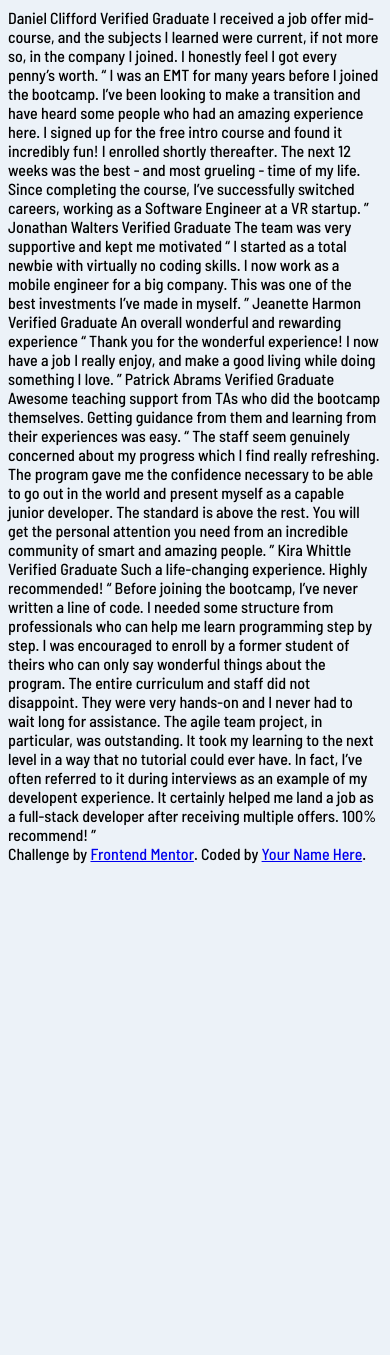
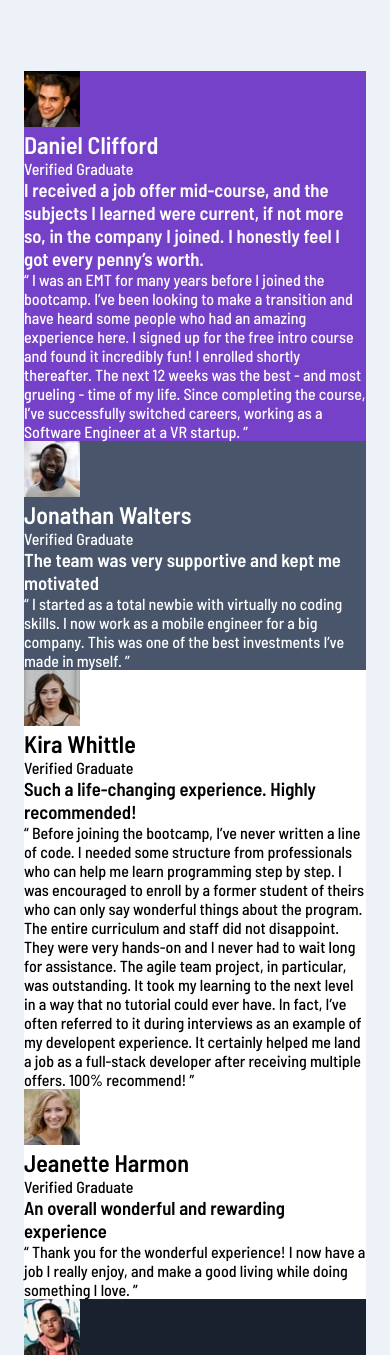
Before and after one commit to sirriah/testimonials-grid-section-main, a plain HTML site: page index.html in a window 390 px wide. Shown: the top 1355 px of the page. Before the commit the page ends 871 px from the top, so only its background shows below. Drawn offline with Linux system fonts and the light colour scheme.

Commit message:
prepared mobile view and desktop view

```diff
--- a/css/style.scss
+++ b/css/style.scss
@@ -1,21 +1,68 @@
-:root{
+:root {
   --moderate-violet: #7541c8;
-    --Very-dark-grayish-blue: #48556a;
+  --very-dark-grayish-blue: #48556a;
   --very-dark-blackish-blue: #19212e;
   --white: #ffffff;
 
   --light-gray: #cfcfcf;
   --light-grayish-blue: #ecf2f8;
-
 }
 
-*{
+* {
   box-sizing: border-box;
+  margin: 0;
 }
 
-body{
-    font-family: 'Barlow Semi Condensed', sans-serif;
+body {
+  font-family: "Barlow Semi Condensed", sans-serif;
   font-size: 0.8125;
   overflow-x: hidden;
   background-color: var(--light-grayish-blue);
 }
+
+.testimonials {
+    margin: 4.4375rem 1.5rem;
+
+
+  @media screen and (min-width: 800px) {
+    display: grid;
+    grid-template-columns: repeat(4, 1fr);
+    grid-template-rows: repeat(2, 1fr);
+    height: 100%;
+    grid-gap: 1rem;
+  }
+}
+
+.small {
+  grid-row: span 1;
+  grid-column: span 1;
+}
+
+.medium--landscape {
+  grid-row: span 1;
+  grid-column: span 2;
+}
+
+.medium--portrait {
+  grid-row: span 2;
+  grid-column: span 1;
+}
+
+.violet {
+  background-color: var(--moderate-violet);
+  color: var(--white);
+}
+
+.gray {
+  background-color: var(--very-dark-grayish-blue);
+  color: white;
+}
+
+.white {
+  background-color: white;
+}
+
+.black {
+  background-color: var(--very-dark-blackish-blue);
+  color: white;
+}
--- a/index.html
+++ b/index.html
@@ -14,50 +14,57 @@
 
 </head>
 <body>
-  Daniel Clifford
-  Verified Graduate
 
-  I received a job offer mid-course, and the subjects I learned were current, if not more so,
+  <main class="main-content">
+    <div class="testimonials">
+
+      <div class="testimonials__item medium--landscape violet">
+        <div class="profile-info">
+          <img class="profile-image" src="./images/image-daniel.jpg" alt="profile photo of Daniel Clifford">
+          <div class="profile-content">
+            <h2 class="profile-content__name">Daniel Clifford</h2>
+            <span class="profile-content__status">Verified Graduate</span>
+          </div>
+        </div>
+        <h3>I received a job offer mid-course, and the subjects I learned were current, if not more so,
           in the company I joined. I honestly feel I got every penny’s worth.
-
-  “ I was an EMT for many years before I joined the bootcamp. I’ve been looking to make a
+        </h3>
+        <p>“ I was an EMT for many years before I joined the bootcamp. I’ve been looking to make a
           transition and have heard some people who had an amazing experience here. I signed up
           for the free intro course and found it incredibly fun! I enrolled shortly thereafter.
           The next 12 weeks was the best - and most grueling - time of my life. Since completing
-  the course, I’ve successfully switched careers, working as a Software Engineer at a VR startup. ”
+          the course, I’ve successfully switched careers, working as a Software Engineer at a VR startup. ”</p>
+      </div>
 
-  Jonathan Walters
-  Verified Graduate
-
+      <div class="testimonials__item small gray">
+        <div class="profile-info">
+          <img class="profile-image" src="./images/image-jonathan.jpg" alt="profile photo of Daniel Clifford">
+          <div class="profile-content">
+            <h2 class="profile-content__name">Jonathan Walters</h2>
+            <span class="profile-content__status">Verified Graduate</span>
+          </div>
+        </div>
+        <h3>
           The team was very supportive and kept me motivated
-
-  “ I started as a total newbie with virtually no coding skills. I now work as a mobile engineer
+        </h3>
+        <p>“ I started as a total newbie with virtually no coding skills. I now work as a mobile engineer
           for a big company. This was one of the best investments I’ve made in myself. ”
 
-  Jeanette Harmon
-  Verified Graduate
+        </p>
+      </div>
 
-  An overall wonderful and rewarding experience
-
-  “ Thank you for the wonderful experience! I now have a job I really enjoy, and make a good living
-  while doing something I love. ”
-
-  Patrick Abrams
-  Verified Graduate
-
-  Awesome teaching support from TAs who did the bootcamp themselves. Getting guidance from them and
-  learning from their experiences was easy.
-
-  “ The staff seem genuinely concerned about my progress which I find really refreshing. The program
-  gave me the confidence necessary to be able to go out in the world and present myself as a capable
-  junior developer. The standard is above the rest. You will get the personal attention you need from
-  an incredible community of smart and amazing people. ”
-
-  Kira Whittle
-  Verified Graduate
-
+<div class="testimonials__item medium--portrait white">
+        <div class="profile-info">
+          <img class="profile-image" src="./images/image-kira.jpg" alt="profile photo of Daniel Clifford">
+          <div class="profile-content">
+            <h2 class="profile-content__name">Kira Whittle</h2>
+            <span class="profile-content__status">Verified Graduate</span>
+          </div>
+        </div>
+        <h3>
           Such a life-changing experience. Highly recommended!
-
+        </h3>
+        <p>
           “ Before joining the bootcamp, I’ve never written a line of code. I needed some structure from
   professionals who can help me learn programming step by step. I was encouraged to enroll by a former
   student of theirs who can only say wonderful things about the program. The entire curriculum and staff
@@ -66,10 +73,50 @@
   could ever have. In fact, I’ve often referred to it during interviews as an example of my developent
   experience. It certainly helped me land a job as a full-stack developer after receiving multiple offers.
   100% recommend! ”
+        </p>
 
-  <div class="attribution">
-    Challenge by <a href="https://www.frontendmentor.io?ref=challenge" target="_blank">Frontend Mentor</a>.
-    Coded by <a href="#">Your Name Here</a>.
     </div>
+
+      <div class="testimonials__item small white">
+        <div class="profile-info">
+          <img class="profile-image" src="./images/image-jeanette.jpg" alt="profile photo of Daniel Clifford">
+          <div class="profile-content">
+            <h2 class="profile-content__name">Jeanette Harmon</h2>
+            <span class="profile-content__status">Verified Graduate</span>
+          </div>
+        </div>
+        <h3>
+          An overall wonderful and rewarding experience
+        </h3>
+        <p>
+          “ Thank you for the wonderful experience! I now have a job I really enjoy, and make a good living
+          while doing something I love. ”
+        </p>
+      </div>
+
+      <div class="testimonials__item medium--landscape black">
+        <div class="profile-info">
+          <img class="profile-image" src="./images/image-patrick.jpg" alt="profile photo of Daniel Clifford">
+          <div class="profile-content">
+            <h2 class="profile-content__name">Patrick Abrams</h2>
+            <span class="profile-content__status">Verified Graduate</span>
+          </div>
+        </div>
+        <h3>
+          Awesome teaching support from TAs who did the bootcamp themselves. Getting guidance from them and
+          learning from their experiences was easy.
+        </h3>
+        <p>
+          “ The staff seem genuinely concerned about my progress which I find really refreshing. The program
+          gave me the confidence necessary to be able to go out in the world and present myself as a capable
+          junior developer. The standard is above the rest. You will get the personal attention you need from
+          an incredible community of smart and amazing people. ”
+        </p>
+      </div>
+     </div>
+
+  </main>
+
+
 </body>
 </html>
```
Also changed, not shown: css/style.css, 2 other files. Lines whose indentation alone changed are shown as unchanged.
